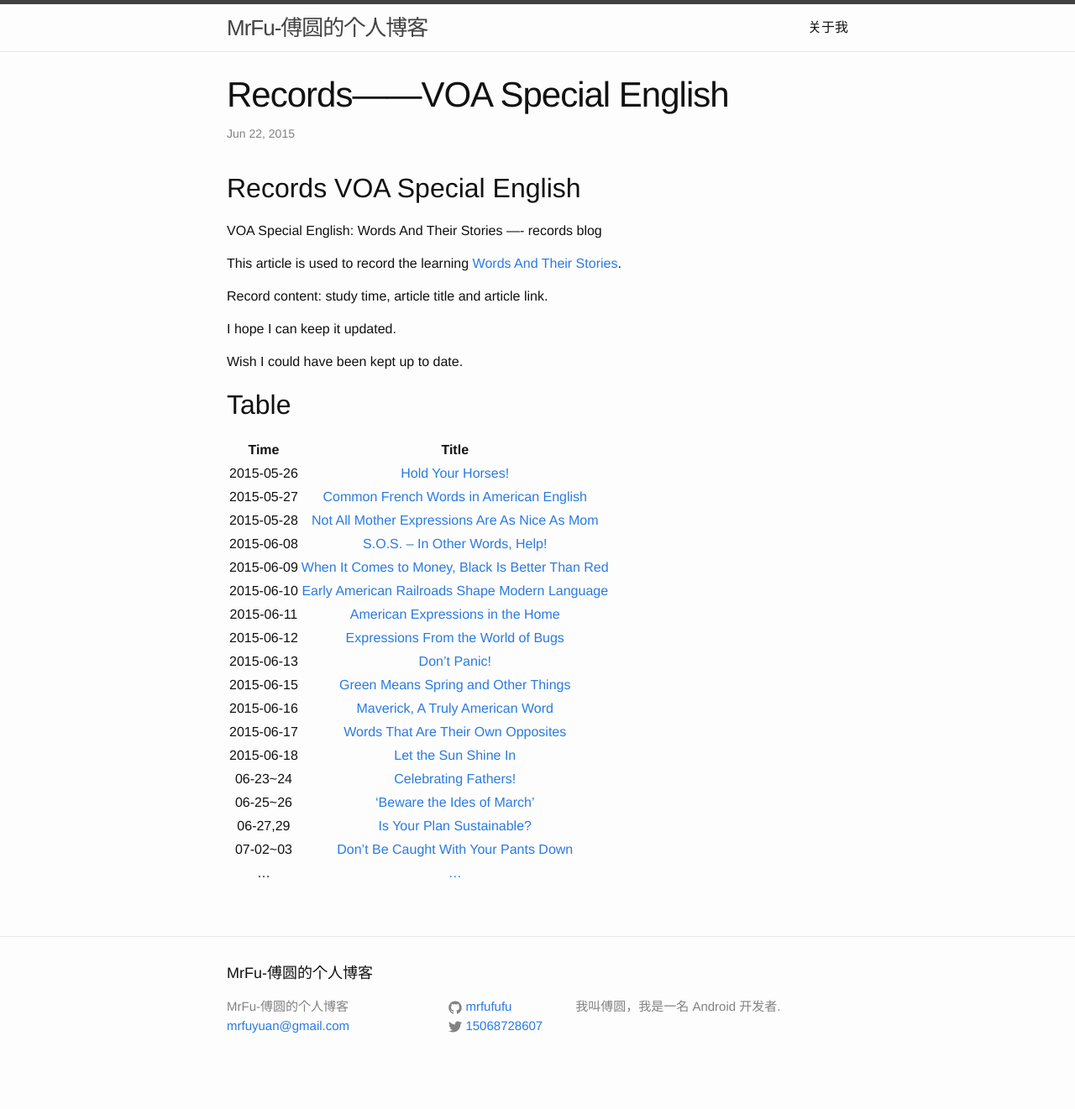
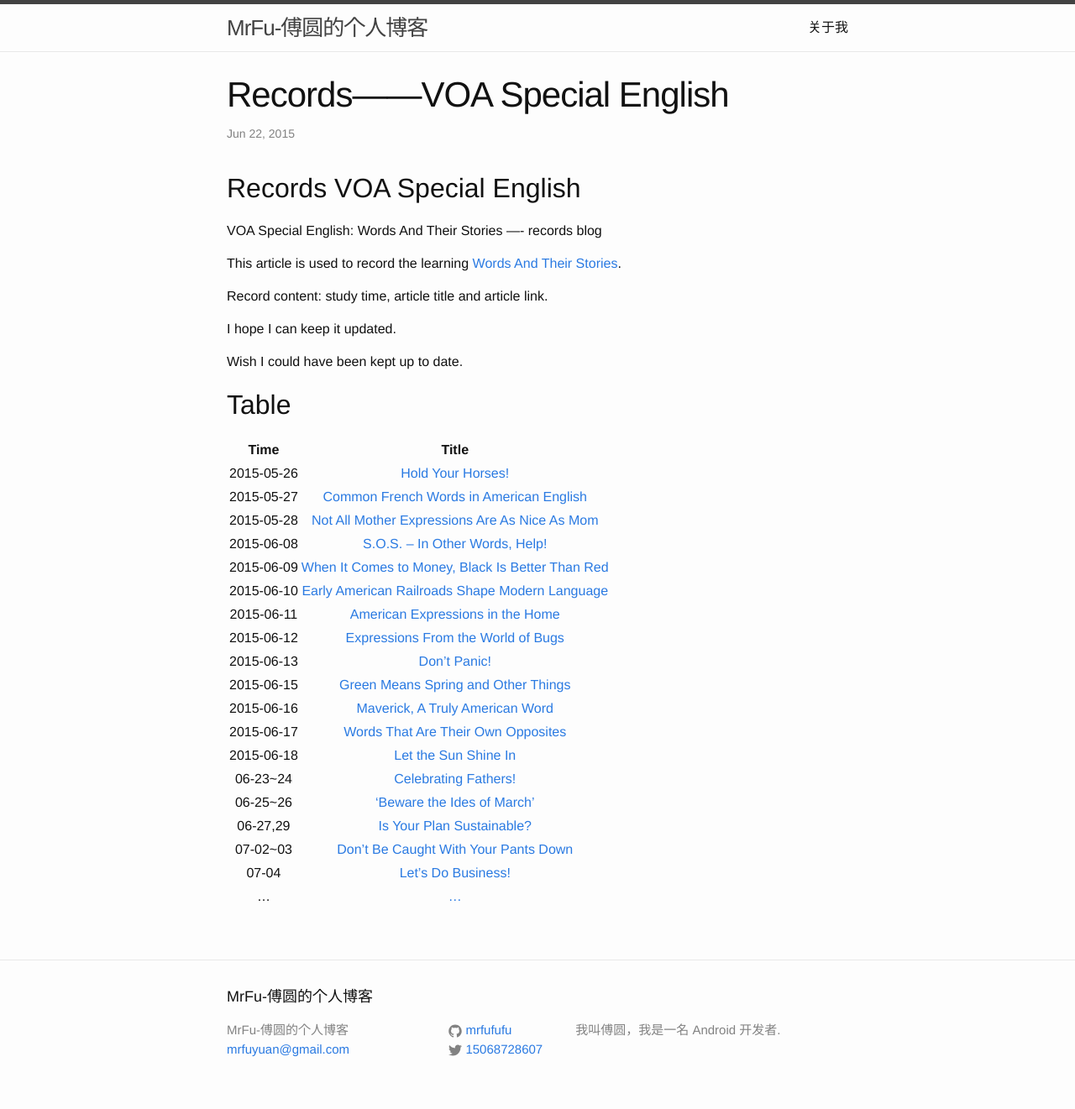
Before and after one commit to MrFuFuFu/mrfufufu.github.io, a Jekyll site: the page built from _posts/2015-06-22-Records-VOA-Special-English.markdown, in a window 1280 px wide. Shown: the whole page at 84% size. Built offline with Jekyll 4.4.1, drawn with Linux system fonts in a browser that asks for light colours; Markdown is read by kramdown in place of the engine named in the settings; before the commit the page ends 1293 px from its top, so only the background shows below that.

Commit message:
modify special english

```diff
--- a/_posts/2015-06-22-Records-VOA-Special-English.markdown
+++ b/_posts/2015-06-22-Records-VOA-Special-English.markdown
@@ -39,4 +39,5 @@ Time         | Title
 06-25~26   | ['Beware the Ides of March'](http://www.51voa.com/VOA_Special_English/beware-the-ides-of-march-61964.html)
 06-27,29   | [Is Your Plan Sustainable?](http://www.51voa.com/VOA_Special_English/sustainable-words-stories-61510.html)
 07-02~03   | [Don't Be Caught With Your Pants Down](http://www.51voa.com/VOA_Special_English/dont-be-caught-with-your-pants-down-words-and-their-stories-63656.html)
+07-04      | [Let's Do Business!](http://www.51voa.com/VOA_Special_English/lets-do-business-61200.html)
 ...   | [...](...)
```
